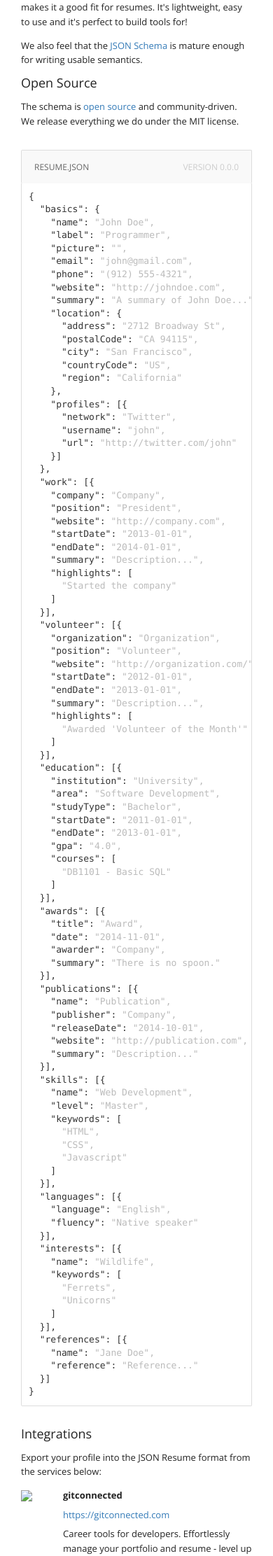
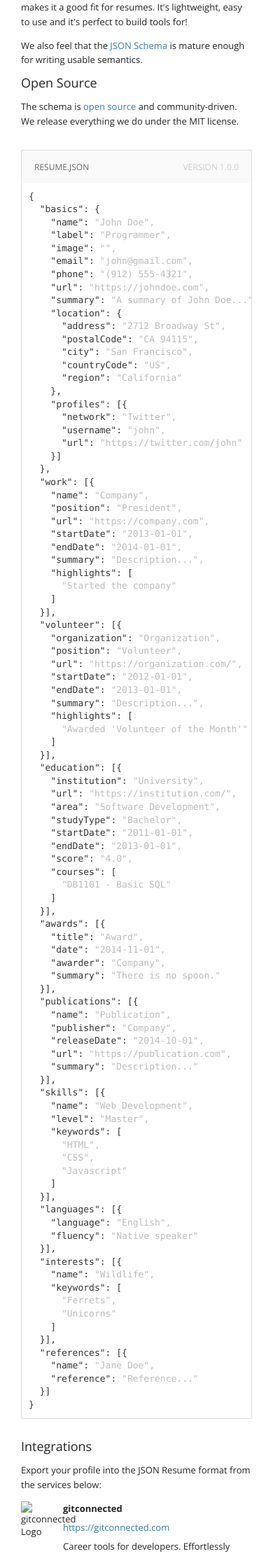
Before and after one commit to jsonresume/resume-website, a Jekyll site: the page built from schema.html, in a window 390 px wide. Shown: the part 418-2641 px from the top of the page at 70% size. Built offline with Jekyll 4.4.1, drawn with Linux system fonts in a browser that asks for light colours; nearby versions of some CDN libraries; a script that is not in the unit is left out; comment, search, counter and statistics services are not loaded; some of the changed text lies outside the part shown.

Commit message:
fix: update example to schema 1.0.0 (#98)

```diff
--- a/css/style.css
+++ b/css/style.css
@@ -348,10 +348,8 @@ pre {
 #schema .version {
   color: #ccc;
 }
-#schema .top {
+#schema .schema {
   padding-top: 10px;
-}
-#schema .bottom {
   border-bottom: 1px solid #ddd;
   border-radius: 0 0 2px 2px;
   padding-bottom: 10px;
--- a/schema.html
+++ b/schema.html
@@ -9,8 +9,7 @@ title: Schema
       <div class="col-sm-4">
         <h1>Schema</h1>
       </div>
-      <div class="col-sm-4">
-      </div>
+      <div class="col-sm-4"></div>
       <div class="col-sm-4">
         <script async type="text/javascript" src="//cdn.carbonads.com/carbon.js?serve=CE7DL23L&placement=jsonresumeorg" id="_carbonads_js"></script>
       </div>
@@ -19,36 +18,43 @@ title: Schema
 </header>
 
 <div id="schema" class="container">
-
   <div class="row">
     <div class="col-sm-3">
       <h4>What is it?</h4>
-  <p>JSON Resume is a community driven open source initiative to create JSON-based standard for resumes.</p>
+      <p>
+        JSON Resume is a community driven open source initiative to create
+        JSON-based standard for resumes.
+      </p>
       <h4>Why JSON?</h4>
-  <p>We believe that the strengths of the JSON format makes it a good fit for resumes. It's lightweight, easy to use and it's perfect to build tools for!</p>
-  <p>We also feel that the <a href="http://json-schema.org">JSON Schema</a> is mature enough for writing usable semantics.</p>
+      <p>
+        We believe that the strengths of the JSON format makes it a good fit
+        for resumes. It's lightweight, easy to use and it's perfect to build
+        tools for!
+      </p>
+      <p>
+        We also feel that the <a href="https://json-schema.org/">JSON Schema</a>
+        is mature enough for writing usable semantics.
+      </p>
       <h4>Open Source</h4>
-  <p>The schema is <a href="https://github.com/jsonresume/resume-schema">open source</a> and community-driven. We release everything we do under the MIT license.</p>
+      <p>
+        The schema is <a href="https://github.com/jsonresume/resume-schema">open source</a>
+        and community-driven. We release everything we do under the MIT license.
+      </p>
     </div>
     <div class="col-sm-9 col-md-5">
-
       <div class="header">
-  <div class="pull-right version">version 0.0.0</div>
+        <div class="pull-right version">version 1.0.0</div>
         resume.json
       </div>
-
-<pre class="top">
+      <pre class="schema">
 {
-</pre>
-
-<pre>
   "basics": {
     "name": <span>"John Doe",</span>
     "label": <span>"Programmer",</span>
-    "picture": <span>"",</span>
+    "image": <span>"",</span>
     "email": <span>"john@gmail.com",</span>
     "phone": <span>"(912) 555-4321",</span>
-    "website": <span>"http://johndoe.com",</span>
+    "url": <span>"https://johndoe.com",</span>
     "summary": <span>"A summary of John Doe...",</span>
     "location": {
       "address": <span>"2712 Broadway St",</span>
@@ -60,13 +66,13 @@ title: Schema
     "profiles": [{
       "network": <span>"Twitter",</span>
       "username": <span>"john",</span>
-      "url": <span>"http://twitter.com/john"</span>
+      "url": <span>"https://twitter.com/john"</span>
     }]
   },
   "work": [{
-    "company": <span>"Company",</span>
+    "name": <span>"Company",</span>
     "position": <span>"President",</span>
-    "website": <span>"http://company.com",</span>
+    "url": <span>"https://company.com",</span>
     "startDate": <span>"2013-01-01",</span>
     "endDate": <span>"2014-01-01",</span>
     "summary": <span>"Description...",</span>
@@ -77,7 +83,7 @@ title: Schema
   "volunteer": [{
     "organization": <span>"Organization",</span>
     "position": <span>"Volunteer",</span>
-    "website": <span>"http://organization.com/",</span>
+    "url": <span>"https://organization.com/",</span>
     "startDate": <span>"2012-01-01",</span>
     "endDate": <span>"2013-01-01",</span>
     "summary": <span>"Description...",</span>
@@ -87,11 +93,12 @@ title: Schema
   }],
   "education": [{
     "institution": <span>"University",</span>
+    "url": <span>"https://institution.com/",</span>
     "area": <span>"Software Development",</span>
     "studyType": <span>"Bachelor",</span>
     "startDate": <span>"2011-01-01",</span>
     "endDate": <span>"2013-01-01",</span>
-    "gpa": <span>"4.0",</span>
+    "score": <span>"4.0",</span>
     "courses": [
       <span>"DB1101 - Basic SQL"</span>
     ]
@@ -106,7 +113,7 @@ title: Schema
     "name": <span>"Publication",</span>
     "publisher": <span>"Company",</span>
     "releaseDate": <span>"2014-10-01",</span>
-    "website": <span>"http://publication.com",</span>
+    "url": <span>"https://publication.com",</span>
     "summary": <span>"Description..."</span>
   }],
   "skills": [{
@@ -133,48 +140,27 @@ title: Schema
     "name": <span>"Jane Doe",</span>
     "reference": <span>"Reference..."</span>
   }]
-</pre>
-
-<pre class="bottom">
 }
 </pre>
-
     </div>
     <div class="col-sm-4 hidden-sm">
       <h4>Integrations</h4>
-  <p>Export your profile into the JSON Resume format from the services below:</p>
+      <p>
+        Export your profile into the JSON Resume format from the services
+        below:
+      </p>
+      {% for integration in site.data.integrations %}
       <div class="row integration">
         <div class="col-xs-2">
-      <img width="35px" src="https://gitconnected.com/public/meta/favicon/favicon-96x96.png">
+          <img src="{{integration.image}}" alt="{{integration.name}} Logo" width="35" height="35">
         </div>
         <div class="col-xs-10">
-      <p><strong>gitconnected</strong></p>
-      <p><a href="https://gitconnected.com/tools">https://gitconnected.com</a></p>
-      <p>Career tools for developers. Effortlessly manage your portfolio and resume - level up your career.</p>
+          <p><strong>{{integration.name}}</strong></p>
+          <p><a href="{{integration.url}}">{{integration.display-url}}</a></p>
+          <p>{{integration.description}}</p>
         </div>
       </div>
-  <div class="row integration">
-    <div class="col-xs-2">
-      <img src="https://represent.io/assets/logos/logo-yellow.png">
-    </div>
-    <div class="col-xs-10">
-      <p><strong>Represent.io</strong></p>
-      <p><a href="http://represent.io">http://represent.io</a></p>
-      <p>Represent is the best way to create a beautiful and professional resume in minutes.</p>
-    </div>
-  </div>
-  <div class="row integration">
-    <div class="col-xs-2">
-      <img style="width: 35px;" src="https://i.imgur.com/bXti2H5.png">
-    </div>
-    <div class="col-xs-10">
-      <p><strong>DoYouBuzz</strong></p>
-      <p><a href="http://www.doyoubuzz.com/us/">http://doyoubuzz.com/</a></p>
-      <p>Creating a resume has never been easier. In a few minutes, you will have a beautiful resume you can use anywhere.</p>
+      {% endfor %}
     </div>
   </div>
 </div>
-
-
-  </div>
-</div>
```
Also changed, not shown: _data/integrations.yml (added, +17 -0 lines). Lines whose indentation alone changed are shown as unchanged.
